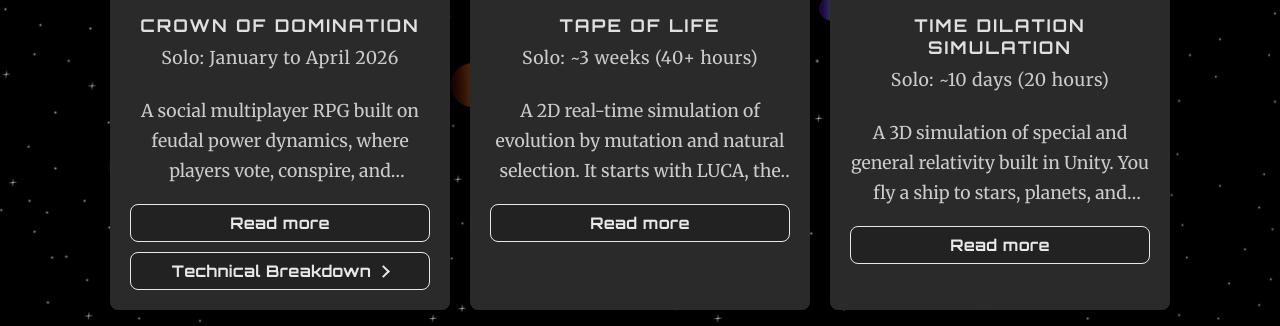
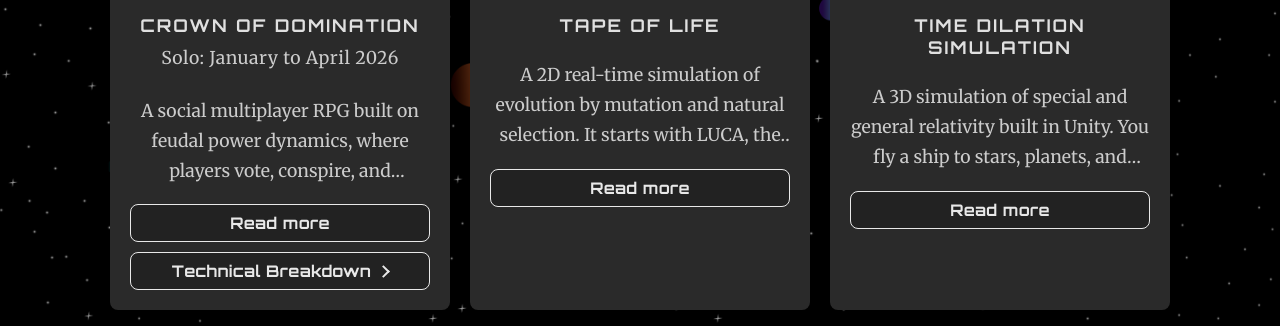
Before and after one commit to frkncx/frkncx.github.io, a Jekyll site: the page built from index.html, in a window 1280 px wide and 900 px high, scrolled down 904 px, cut to the strip 213-539 px from the top of the window. Built offline with Jekyll 4.4.1, drawn with Linux system fonts in a browser that asks for light colours.

Commit message:
New Bloodstream Video & Remove Project Metas from some projects

```diff
--- a/_includes/flagship.html
+++ b/_includes/flagship.html
@@ -10,7 +10,7 @@
                         <div class="thumb-wrap" data-preview>
                             <img src="/ErebusThumbnail.png" alt="Erebus" class="game-thumbnail preview-thumb"
                                 style="border-radius: 16px;">
-                            <video preload="none" class="preview-video" src="/Media/ErebusVID.mp4" loop muted playsinline
+                            <video preload="none" class="preview-video" src="/Media/BloodstreamVID.mp4" loop muted playsinline
                                 style="border-radius: 16px; display: none;">
                             </video>
                             <div class="platform-badges">
@@ -24,7 +24,6 @@
                     </div>
                     <div class="item-text">
                     <h3>Bloodstream</h3>
-                    <p class="project-meta">Solo: Started as a 2-day jam (~12 hours)</p>
                     <p style="max-width: 300px;">
                         A 3D microscopic strategy game set inside blood vessels between immune cells and pathogens.
                         Players spend DNA to spawn bacteria and white cells against the opposing faction, buy permanent
--- a/_includes/highlights.html
+++ b/_includes/highlights.html
@@ -49,7 +49,6 @@
                             Itch.io
                         </a>
                     </div>
-                    <p class="project-meta">Solo: ~3 weeks (40+ hours)</p>
                     <p style="max-width: 300px;">
                         A 2D real-time simulation of evolution by mutation and natural selection. It starts with LUCA, the last universal common ancestor, near volcanic vents on the ocean floor about 4 billion years ago. You adjust temperature, pH, oxygen, light, toxins, and radiation, and depending on the conditions, LUCA can diverge into Bacteria, Archaea, and, rarely, Eukarya.
                     </p>
@@ -73,7 +72,6 @@
                             Itch.io
                         </a>
                     </div>
-                    <p class="project-meta">Solo: ~10 days (20 hours)</p>
                     <p style="max-width: 300px;">
                         A 3D simulation of special and general relativity built in Unity. You fly a ship to stars, planets, and black holes, and compare your ship's clock with Earth's. The faster you go or the deeper you get into strong gravity, the slower your clock ticks. At 99.9% of light speed, it runs about 22 times slower than Earth's.
                     </p>
@@ -97,7 +95,6 @@
                             Itch.io
                         </a>
                     </div>
-                    <p class="project-meta">Solo: ~10 hours</p>
                     <p style="max-width: 300px;">
                         An interactive Drake Equation simulator inspired by Carl Sagan's Cosmos. Players adjust the
                         variables to estimate how many civilizations exist across the Milky Way, then browse a
--- a/projects/index.html
+++ b/projects/index.html
@@ -35,7 +35,6 @@ description: Game projects, simulations, game jams and prototypes by Furkan Cant
                             Itch.io
                         </a>
                     </div>
-                    <p class="project-meta">Solo: ~3 weeks (40+ hours)</p>
                     <p style="max-width: 300px;">
                         A 2D real-time simulation of evolution by mutation and natural selection. It starts with LUCA, the last universal common ancestor, near volcanic vents on the ocean floor about 4 billion years ago. You adjust temperature, pH, oxygen, light, toxins, and radiation, and depending on the conditions, LUCA can diverge into Bacteria, Archaea, and, rarely, Eukarya.
                     </p>
@@ -59,7 +58,6 @@ description: Game projects, simulations, game jams and prototypes by Furkan Cant
                             Itch.io
                         </a>
                     </div>
-                    <p class="project-meta">Solo: ~10 days (20 hours)</p>
                     <p style="max-width: 300px;">
                         A 3D simulation of special and general relativity built in Unity. You fly a ship to stars, planets, and black holes, and compare your ship's clock with Earth's. The faster you go or the deeper you get into strong gravity, the slower your clock ticks. At 99.9% of light speed, it runs about 22 times slower than Earth's.
                     </p>
@@ -83,7 +81,6 @@ description: Game projects, simulations, game jams and prototypes by Furkan Cant
                             Itch.io
                         </a>
                     </div>
-                    <p class="project-meta">Solo: ~10 hours</p>
                     <p style="max-width: 300px;">
                         An interactive Drake Equation simulator inspired by Carl Sagan's Cosmos. Players adjust the
                         variables to estimate how many civilizations exist across the Milky Way, then browse a
```
Also changed, not shown: 1 other file.
